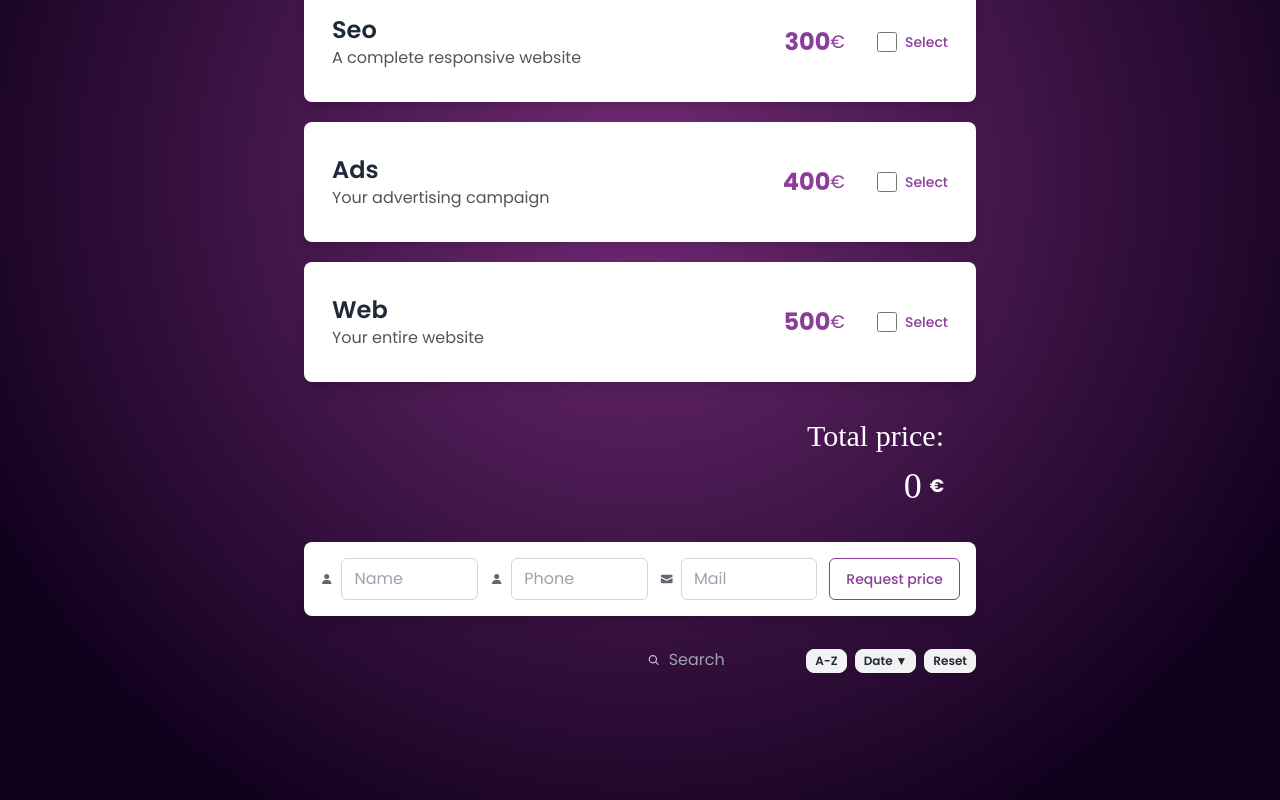
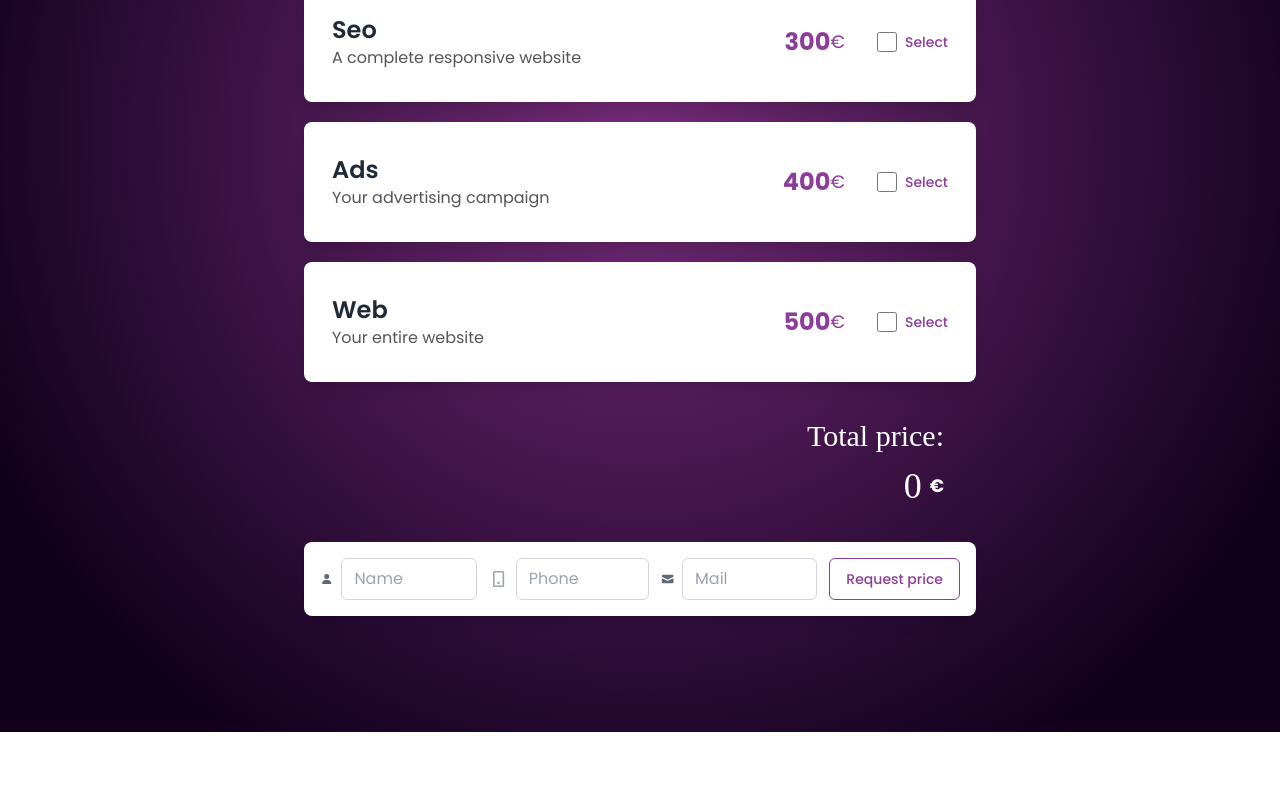
Before and after one commit to LaraBerenguer/react-budget-cards, a React (Vite) app: page /pricing in a window 1280 px wide. Shown: the part 450-1250 px from the top of the page. After the commit the page ends 1182 px from the top, so only its background shows below. Built offline with nearby package versions, Linux system fonts and the light colour scheme; a web font is replaced by a local one.

Commit message:
Added readme

```diff
--- a/src/components/Form/Form.tsx
+++ b/src/components/Form/Form.tsx
@@ -4,9 +4,6 @@ import ClientCard from "../ClientCard/ClientCard";
 import { clientContent } from "../Pricing/Pricing";
 import { useContext } from "react";
 import Filters from "../Filters/Filters";
-import { useLocation } from "react-router-dom";
-import services from "../../data";
-
 //Interfaces
 
 interface ClientData {
@@ -133,11 +130,10 @@ export default function Form() {
                             <label className="flex items-center gap-2 grow">
                                 <svg
                                     xmlns="http://www.w3.org/2000/svg"
-                                    viewBox="0 0 16 16"
+                                    viewBox="0 0 24 24"
                                     fill="currentColor"
-                                    className="h-4 w-4 opacity-70">
-                                    <path
-                                        d="M8 8a3 3 0 1 0 0-6 3 3 0 0 0 0 6ZM12.735 14c.618 0 1.093-.561.872-1.139a6.002 6.002 0 0 0-11.215 0c-.22.578.254 1.139.872 1.139h9.47Z" />
+                                    className="h-6 w-6 text-gray-400">
+                                    <path d="M7 2C5.89543 2 5 2.89543 5 4V20C5 21.1046 5.89543 22 7 22H17C18.1046 22 19 21.1046 19 20V4C19 2.89543 18.1046 2 17 2H7ZM7 4H17V20H7V4ZM12 18.5C11.1716 18.5 10.5 17.8284 10.5 17C10.5 16.1716 11.1716 15.5 12 15.5C12.8284 15.5 13.5 16.1716 13.5 17C13.5 17.8284 12.8284 18.5 12 18.5Z" />
                                 </svg>
                                 <input required
                                     className="w-full px-3 py-2 border border-gray-300 rounded-md focus:ring-2 focus:ring-custom-pink focus:outline-none"
@@ -179,11 +175,11 @@ export default function Form() {
             </div>
             <div>
                 <div className="formFilters mb-4">
-                    <Filters list={budgetList} unorderedList={unorderedList} setBudgetList={setBudgetList}  />
+                    { isVisible && (<Filters list={budgetList} unorderedList={unorderedList} setBudgetList={setBudgetList} />)}
                 </div>
             </div>
             <div className="estimationsContainer">
-                {budgetList.map((item, index) => (<ClientCard key={index} finalData={item}/>))}
+                {budgetList.map((item, index) => (<ClientCard key={index} finalData={item} />))}
             </div>
         </div>
     )
--- a/src/components/Welcome/Welcome.tsx
+++ b/src/components/Welcome/Welcome.tsx
@@ -5,7 +5,7 @@ export default function Welcome() {
     return (
         <div className="flex flex-col justify-center items-center h-screen px-4 sm:px-8 overflow-hidden">
             <h1 className="text-white mb-5 text-3xl sm:text-5xl flex flex-row items-center gap-2">Welcome to Cosmo!</h1>
-            <div className="circle h-96 w-96 absolute bg-dark-purple-opacity-25 p-6 sm:p-8 rounded-full shadow-2xl text-center"></div>
+            <div className="circle h-96 w-96 absolute bg-dark-purple-opacity-25 p-6 sm:p-8 rounded-full shadow-2xl text-center animate-pulse"></div>
             <div className="text-center max-w-sm w-9/10">
                 <div className="mb-6 text-white sm:text-base flex flex-col gap-2">
                     <span className="text-lg"><p>Your trusted agency, here to create your dream website ✧˖°</p></span>
@@ -17,7 +17,7 @@ export default function Welcome() {
                     </div>
                     <span className="my-3"><p>Ready?</p></span>
                 </div>
-                <Link to="/pricing" className="relative inline-flex items-center justify-center px-4 py-1.5 border-2 border-custom-purple text-white bg-transparent font-medium text-sm rounded-md transition-all duration-200 ease-in-out whitespace-nowrap hover:text-white hover:bg-gradient-to-br hover:from-purple-500 hover:to-pink-500 focus:outline-none focus:ring-2 focus:ring-purple-500 sm:w-auto w-full">
+                <Link to="/pricing" className="relative inline-flex items-center justify-center px-4 py-1.5 border-2 border-custom-purple text-white bg-transparent font-medium text-sm rounded-md transition duration-300 ease-in-out hover:text-white hover:bg-gradient-to-br hover:from-purple-500 hover:to-pink-500 focus:outline-none focus:ring-2 focus:ring-purple-500 sm:w-auto w-full">
                     Go to pricing</Link>
             </div>
         </div>
```
Also changed, not shown: src/assets/img/react-app-screenshot.jpg (added), 1 other file (tests, documents, lock files or other folders).
